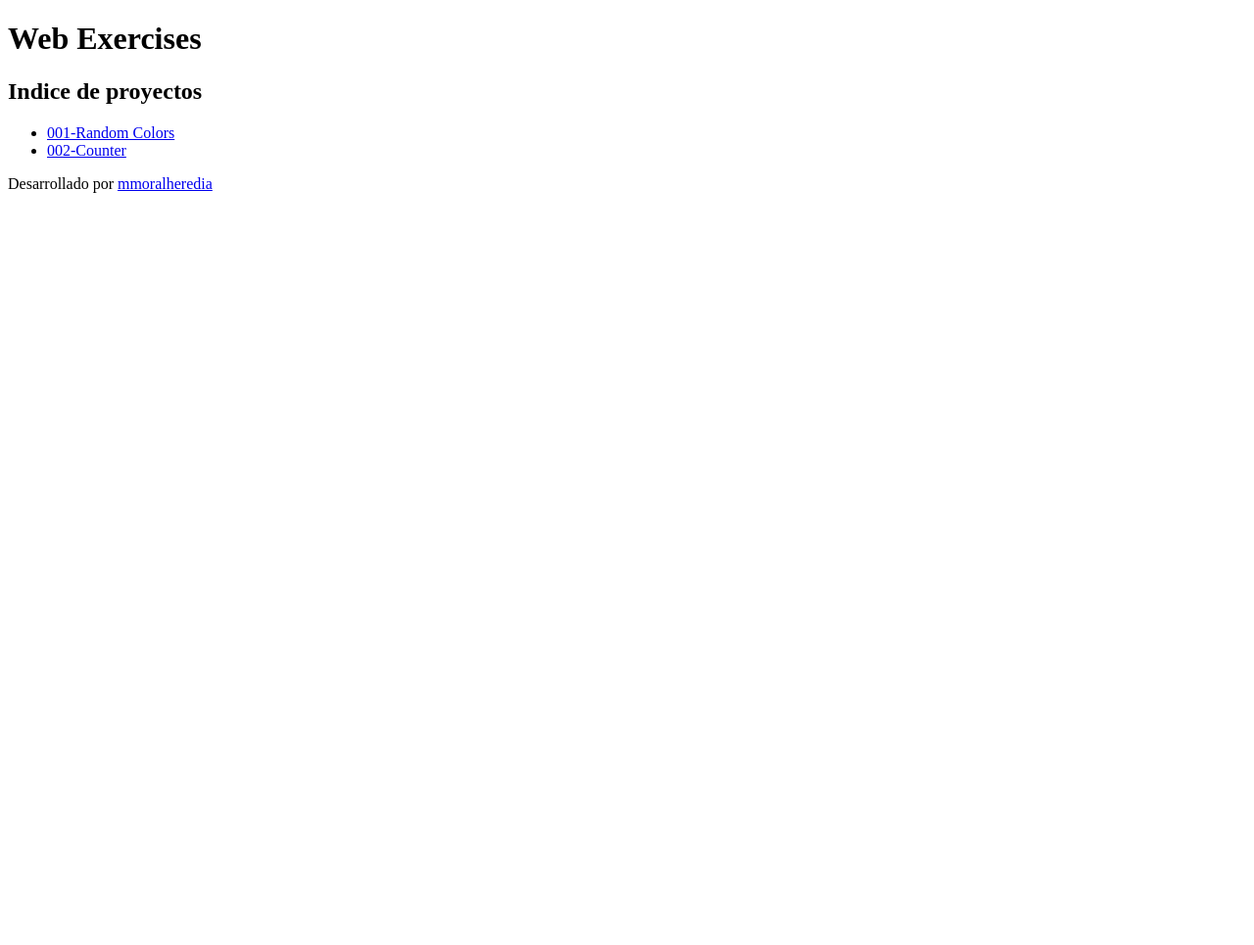
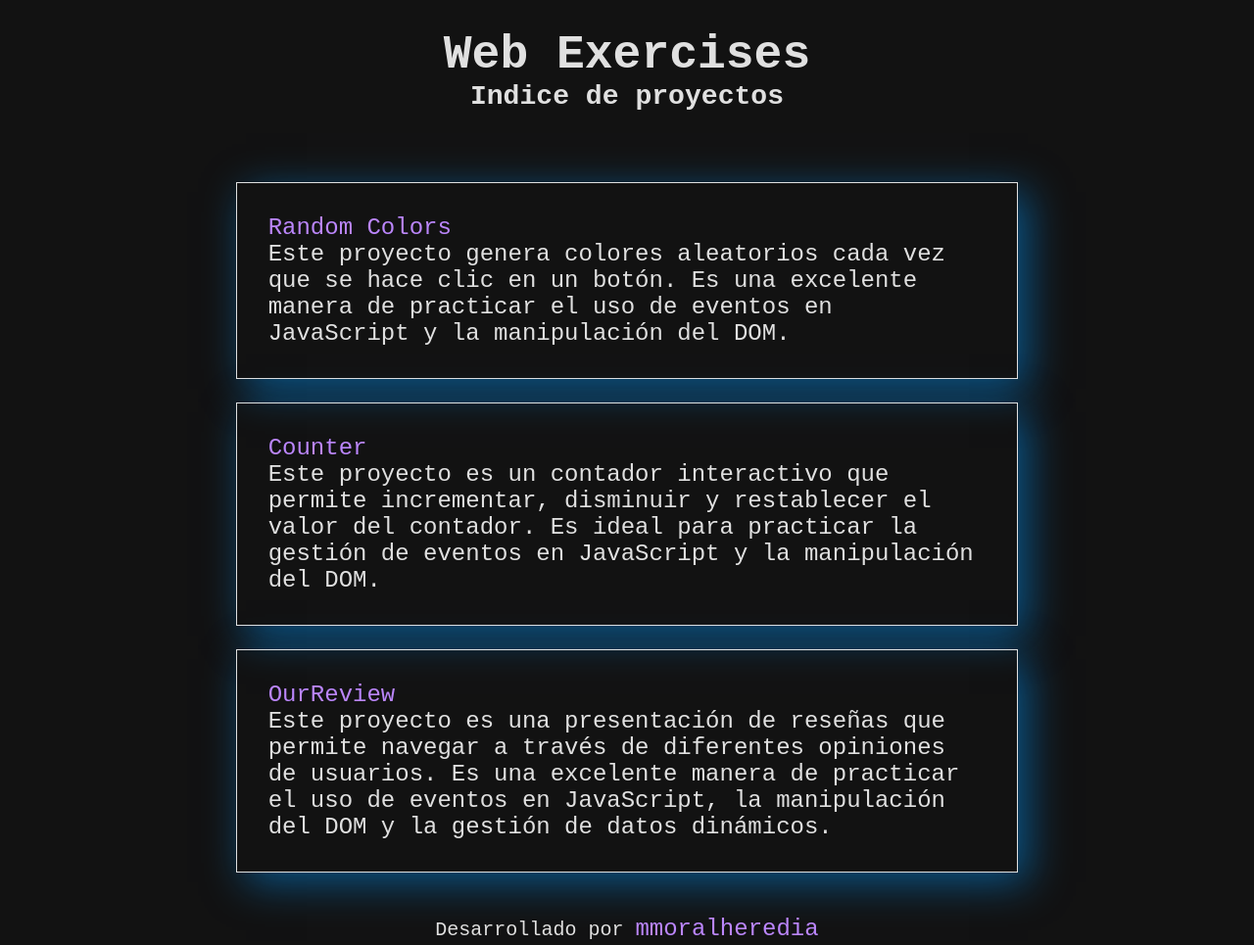
Before and after one commit to mmoralheredia/web-exercises-js, a plain HTML site: page index.html in a window 1280 px wide. Shown: the whole page at 98% size. Before the commit the page ends 800 px from the top, so only its background shows below. Drawn offline with Linux system fonts and the light colour scheme.

Commit message:
feat: add an exercise and add styles to the main page

```diff
--- /dev/null
+++ b/JavascriptProjects/003-OurReview/src/styles.css
@@ -0,0 +1,99 @@
+/* Diseños generales */
+* {
+    margin: 0;
+    padding: 0;
+    box-sizing: border-box;
+    font-family: monospace;
+}
+
+body {
+    width: 100%;
+    height: 100vh;
+    display: flex;
+    justify-content: center;
+    background-color: aliceblue;
+
+}
+
+main {
+    width: fit-content;
+    height: fit-content;
+    margin: auto;
+    display: flex;
+    flex-direction: column;
+    justify-content: space-between;
+}
+
+h1 {
+    text-align: center;
+    font-size: 32px;
+    font-weight: 800;
+}
+
+hr {
+    width: 20%;
+    height: 6px;
+    border: 0;
+    border-radius: 12px;
+    margin: 4px auto;
+    background-color: rgba(41, 141, 241, 0.8);
+}
+
+/* Contenedor de reviews */
+.container {
+    width: 60%;
+    height: fit-content;
+    padding: 16px;
+    margin: auto;
+    margin-top: 32px;
+    font-size: 18px;
+    text-align: center;
+    background-color: white;
+    border-radius: 8px;
+    box-shadow: 0 0 8px 0px rgba(0, 0, 0, 0.2);
+}
+
+
+.container > header > img {
+    width: 120px;
+    height: 120px;
+    margin: 6px auto;
+    object-fit: cover;
+    box-shadow: 4px -4px 0 4px rgba(41, 141, 241, 0.8);
+    border-radius: 50%;
+}
+
+.container > header > p {
+    color: rgba(41, 141, 241, 0.8);
+    margin: 4px auto;
+    font-size: 16px;
+}
+
+.container > p {
+    height: 75%;
+    padding: 16px;
+    font-size: 16px;
+}
+
+.controls {
+    width: fit-content;
+    margin: auto;
+    padding: 12px;
+    display: flex;
+    justify-content: space-around;
+    gap: 12px;
+}
+
+.controls>button {
+    width: 60px;
+    height: 28px;
+    background-color: white;
+    border: 0;
+}
+
+.btn-random {
+    width: 80px;
+    text-align: center;
+    padding: 2px;
+    border-radius: 12px;
+}
--- a/index.html
+++ b/index.html
@@ -4,19 +4,48 @@
 <head>
     <meta charset="UTF-8">
     <meta name="viewport" content="width=device-width, initial-scale=1.0">
+    <link rel="stylesheet" href="./src/styles.css">
+    <script src="./src/scripts.js" defer></script>
     <title>Web Exercises</title>
 </head>
 
 <body>
-    <h1>Web Exercises</h1>
-    <h2>Indice de proyectos</h2>
+    <header>
+        <h1>Web Exercises</h1>
+        <h3>Indice de proyectos</h3>
+    </header>
 
-    <ul>
-        <li><a href="./JavascriptProjects/001-RandomColors/index.html">001-Random Colors</a></li>
-        <li><a href="./JavascriptProjects/002-Counter/index.html">002-Counter</a></li>
-    </ul>
-    <footer>Desarrollado por <a href="https://github.com/mmoralheredia" target="_blank"
-            rel="noopener noreferrer">mmoralheredia</a>
+    <main class="container">
+        <!--todo:
+         <label for="search">Buscar proyecto:
+            <input id="search" type="search" placeholder="counter">
+            <input type="button" value="Buscar">
+        </label>
+        -->
+        <ul>
+            <li>
+                <a href="./JavascriptProjects/001-RandomColors/index.html">Random Colors</a>
+                <p>Este proyecto genera colores aleatorios cada vez que se hace clic en un botón. Es una excelente
+                    manera de practicar el uso de eventos en JavaScript y la manipulación del DOM.</p>
+            </li>
+            <li>
+                <a href="./JavascriptProjects/002-Counter/index.html">Counter</a>
+                <p>Este proyecto es un contador interactivo que permite incrementar, disminuir y restablecer el valor
+                    del contador. Es ideal para practicar la gestión de eventos en JavaScript y la manipulación del DOM.
+                </p>
+            </li>
+            <li>
+                <a href="./JavascriptProjects/003-OurReview/index.html">OurReview</a>
+                <p>Este proyecto es una presentación de reseñas que permite navegar a través de diferentes opiniones de
+                    usuarios. Es una excelente manera de practicar el uso de eventos en JavaScript, la manipulación del
+                    DOM y la gestión de datos dinámicos.</p>
+            </li>
+        </ul>
+    </main>
+    <footer>
+        <small>Desarrollado por <a href="https://github.com/mmoralheredia" target="_blank"
+                rel="noopener noreferrer">mmoralheredia</a>
+        </small>
     </footer>
 </body>
 
--- a/src/styles.css
+++ b/src/styles.css
@@ -0,0 +1,66 @@
+* {
+    margin: 0;
+    padding: 0;
+    box-sizing: border-box;
+}
+
+body {
+    width: 80%;
+    margin: 0 auto;
+    padding: .8rem;
+    background-color: #121212;
+    color: #e0e0e0;
+    font-family: monospace, sans-serif;
+    font-size: 1.5rem;
+}
+
+
+/* Encabezado y barra de navegación */
+header{
+    text-align: center;
+    padding: 1rem;
+    color: #e0e0e0;
+}
+
+.container {
+    width: 80%;
+    margin: auto;
+    display: flex;
+    flex-direction: column;
+    align-items: center;
+    margin-top: 2rem;
+}
+
+ul{
+    list-style-type: none;
+}
+
+li {
+    margin: 1.5rem 0;
+    padding: 2rem;
+    border: 1px solid #e0e0e0;
+    box-shadow: rgb(0, 153, 255, 0.5) 10px 10px 40px;
+
+}
+
+a {
+    color: #bb86fc;
+    font-size: 1.5rem;
+    text-decoration: none;
+    transition: color .3s ease, text-decoration .3s ease;
+    cursor: pointer;
+    font-size: 1.5rem;
+    text-decoration: none;
+    transition: color .3s ease, text-decoration .3s ease;
+    cursor: pointer;
+}
+
+
+a:hover {
+    color: #09f;
+}
+
+footer {
+    text-align: center;
+    margin: 20px 0;
+}
```
Also changed, not shown: JavascriptProjects/003-OurReview/index.html (added, +42 -0 lines), JavascriptProjects/003-OurReview/src/index.js (added, +21 -0 lines), JavascriptProjects/003-OurReview/src/users/AmadoCapece.jpg (added), JavascriptProjects/003-OurReview/src/users/AntoineSweezy.jpg (added), JavascriptProjects/003-OurReview/src/users/BernardaBamer.jpg (added), JavascriptProjects/003-OurReview/src/users/CharlesWyre.jpg (added), JavascriptProjects/003-OurReview/src/users/DaneBumgarner.jpg (added), JavascriptProjects/003-OurReview/src/users/DanielMedsger.jpg (added), JavascriptProjects/003-OurReview/src/users/DewittOrbon.jpg (added), JavascriptProjects/003-OurReview/src/users/EunAndreacchio.jpg (added), JavascriptProjects/003-OurReview/src/users/KaitlinStrimpel.jpg (added), JavascriptProjects/003-OurReview/src/users/MikiRampa.jpg (added), src/index.js (deleted), src/scripts.js (added).
